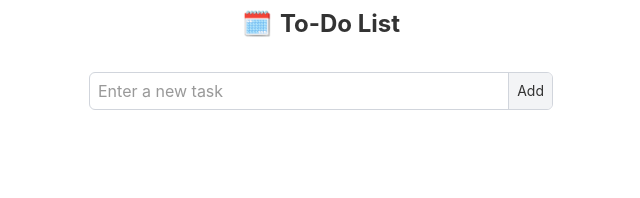
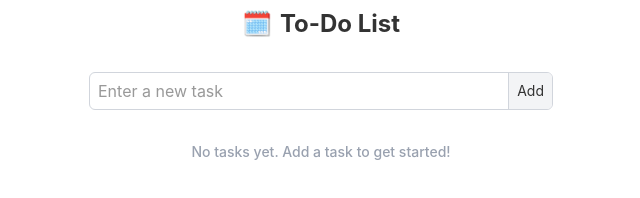
Before and after one commit to marioswc/to-do-list, a website built with Vite: page index.html in a window 1280 px wide. Shown: the whole page, without its empty margins (319-959 px from the left). Built offline with nearby package versions, Linux system fonts and the light colour scheme.

Commit message:
feat(tasks): implement empty state message when taskListArr is empty

```diff
--- a/index.html
+++ b/index.html
@@ -33,7 +33,8 @@
 
         <!-- list task -->
         <div class="flex flex-col gap-1 items-center max-w-120 mx-auto p-2 mt-4" id="taskList">
-          <!-- task exanple -->
+          <!-- task empty -->
+          <p id="noTasksMessage" class="hidden text-sm text-center text-gray-400 font-medium">No tasks yet. Add a task to get started!</p>
         </div>
       </div>
     </main>
--- a/src/modules/task-management.js
+++ b/src/modules/task-management.js
@@ -7,6 +7,7 @@ const taskForm = document.getElementById('taskForm');
 const taskInput = document.getElementById('taskInput');
 const btnAddTask = document.getElementById('addTask');
 const taskListContainer = document.getElementById('taskList');
+const noTasksMessage = document.getElementById('noTasksMessage');
 
 // event listener for the task form submit
 taskForm.addEventListener('submit', (e) => {
@@ -23,6 +24,8 @@ taskForm.addEventListener('submit', (e) => {
         createTaskElement(taskObject);
         // save the task to localStorage
         saveToLocalStorage(taskObject);
+        // verify taskListArr emptiness to show/hide an message
+        checkEmptyTaskList();
         // debugging
         // console.log('adding task');
     } else {
@@ -175,6 +178,8 @@ function deleteTask(taskContainer, taskId) {
     taskContainer.remove();
     // update localStorage after deleting the task
     updateLocalStorage();
+    // verify taskListArr emptiness to show/hide an message
+    checkEmptyTaskList();
     // debugging
     // console.log('deleting task:', taskToUse, 'from: ', taskListArr, 'with ID: ', taskId);
 }
@@ -226,3 +231,11 @@ function updateLocalStorage() {
     // debugging
     // console.log(taskListArr);
 }
+
+export function checkEmptyTaskList(){
+    if (taskListArr.length === 0) {
+        noTasksMessage.classList.remove('hidden');
+    }else{
+        noTasksMessage.classList.add('hidden');
+    }
+}
--- a/src/modules/task-render.js
+++ b/src/modules/task-render.js
@@ -1,10 +1,12 @@
 // import all tasks from task-management.js
-import { createTaskElement, taskListArr } from './task-management.js';
+import { createTaskElement, taskListArr, checkEmptyTaskList } from './task-management.js';
 
 // render the tasks from localStorage when the page loads
 renderTasksFromLocalStorage();
 
 function renderTasksFromLocalStorage() {
+    // verify taskListArr emptiness to show/hide an message
+    checkEmptyTaskList();
     // loop through the taskListArr and create a task element for each task
     taskListArr.forEach((task) => {
         // create a task element for each task in the taskListArr
```
